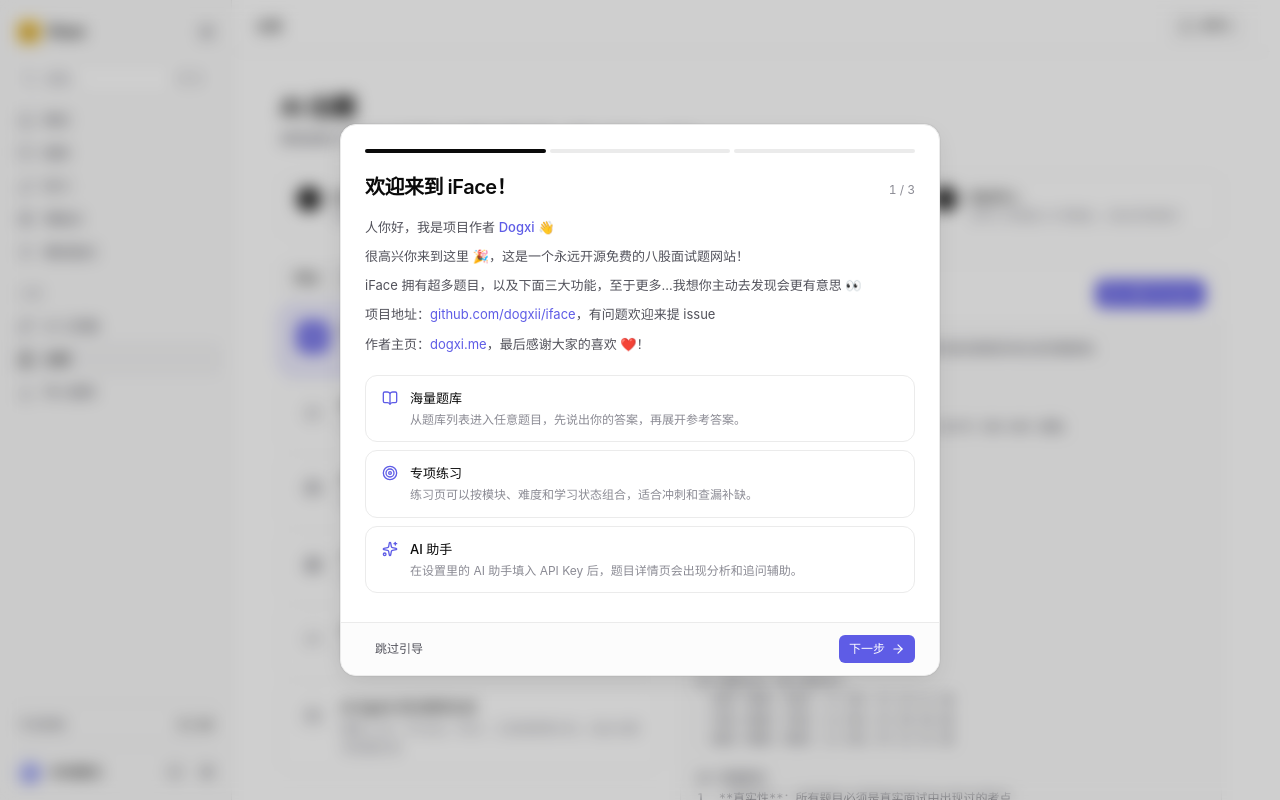
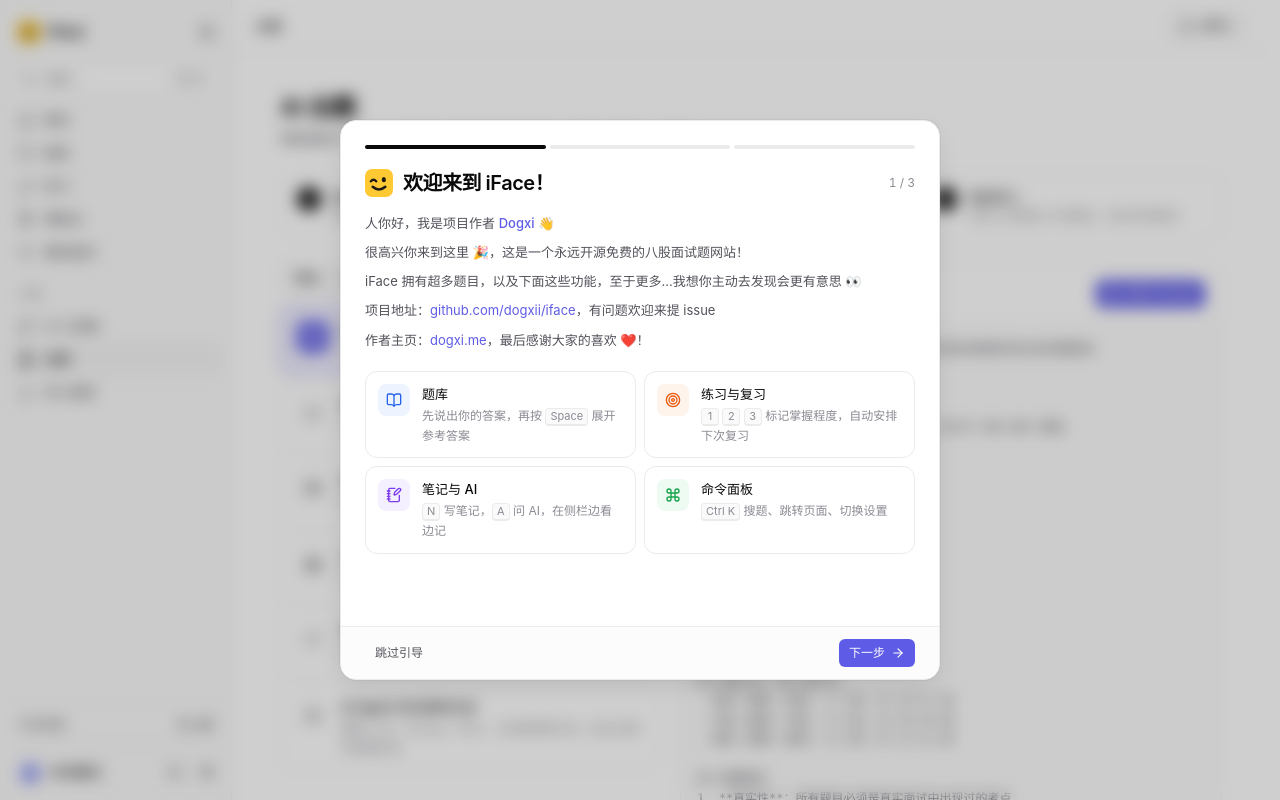
Before and after one commit to dogxii/iFace, a React (Vite) app: page /prompt in a window 1280 px wide. Shown: the top 800 px of the page. Built offline with nearby package versions, Linux system fonts and the light colour scheme; a web font is replaced by a local one.

Commit message:
feat: refresh the onboarding guide for v1.5

```diff
--- a/src/features/onboarding/OnboardingDialog.tsx
+++ b/src/features/onboarding/OnboardingDialog.tsx
@@ -3,22 +3,28 @@ import {
   ArrowRight,
   BookOpen,
   Check,
+  Command,
   Dumbbell,
+  type LucideIcon,
+  NotebookPen,
   Settings2,
-  Sparkles,
   Star,
   Target,
 } from 'lucide-react'
 import { Dialog as D } from 'radix-ui'
 import { type ReactNode, useEffect, useMemo, useState } from 'react'
 import { useLocation, useNavigate } from 'react-router-dom'
+import { ThemeSegmentedControl } from '@/app/themeOptions'
+import { BrandMark } from '@/components/BrandMark'
+import { HUE_CLASSES } from '@/components/ModuleMark'
+import { PALETTE_SHORTCUT } from '@/features/command-palette/shortcut'
 import { type CategoryMap, DEFAULT_CATEGORY_MAP, getCategoryMap } from '@/lib/db'
+import type { ModuleHue } from '@/lib/moduleHue'
 import { BUILTIN_CATEGORIES } from '@/lib/questionLoader'
+import { readBoolean, STORAGE_KEYS, writeBoolean } from '@/lib/storage'
 import { useStudyState } from '@/store/useStudyStore'
 import { useUIState } from '@/store/useUIStore'
-import { Button, cn, StepProgress, Switch } from '@/ui'
-
-const ONBOARDING_DONE_KEY = 'iface_onboarding_done_v1'
+import { Button, cn, Kbd, StepProgress, Switch } from '@/ui'
 
 const STEPS = [
   { id: 'welcome', title: '欢迎来到 iFace！' },
@@ -26,59 +32,68 @@ const STEPS = [
   { id: 'start', title: '准备好了' },
 ] as const
 
-const FEATURES = [
+const FEATURES: { icon: LucideIcon; hue: ModuleHue; title: string; body: ReactNode }[] = [
   {
     icon: BookOpen,
-    title: '海量题库',
-    body: '从题库列表进入任意题目，先说出你的答案，再展开参考答案。',
+    hue: 'blue',
+    title: '题库',
+    body: (
+      <>
+        先说出你的答案，再按 <Kbd>Space</Kbd> 展开参考答案
+      </>
+    ),
   },
   {
     icon: Target,
-    title: '专项练习',
-    body: '练习页可以按模块、难度和学习状态组合，适合冲刺和查漏补缺。',
+    hue: 'orange',
+    title: '练习与复习',
+    body: (
+      <>
+        <Kbd>1</Kbd> <Kbd>2</Kbd> <Kbd>3</Kbd> 标记掌握程度，自动安排下次复习
+      </>
+    ),
   },
   {
-    icon: Sparkles,
-    title: 'AI 助手',
-    body: '在设置里的 AI 助手填入 API Key 后，题目详情页会出现分析和追问辅助。',
+    icon: NotebookPen,
+    hue: 'violet',
+    title: '笔记与 AI',
+    body: (
+      <>
+        <Kbd>N</Kbd> 写笔记，<Kbd>A</Kbd> 问 AI，在侧栏边看边记
+      </>
+    ),
+  },
+  {
+    icon: Command,
+    hue: 'green',
+    title: '命令面板',
+    body: (
+      <>
+        <Kbd>{PALETTE_SHORTCUT}</Kbd> 搜题、跳转页面、切换设置
+      </>
+    ),
   },
 ]
 
-function readDone(): boolean {
-  try {
-    return localStorage.getItem(ONBOARDING_DONE_KEY) === '1'
-  } catch {
-    return true
-  }
-}
-
-function markDone() {
-  try {
-    localStorage.setItem(ONBOARDING_DONE_KEY, '1')
-  } catch {
-    // Private mode: the guide simply shows again next time.
-  }
-}
-
-/** First-visit guide: a short welcome, choosing visible question banks, and where to start. */
+/**
+ * Welcome guide: opens by itself on the first visit and again from Settings → About.
+ * Choosing visible question banks and where to start; closing in any way marks it done.
+ */
 export function OnboardingDialog() {
   const { pathname } = useLocation()
-  const [open, setOpen] = useState(false)
-  const [stepIndex, setStepIndex] = useState(0)
+  const open = useUIState((s) => s.onboardingOpen)
+  const setOpen = useUIState((s) => s.setOnboardingOpen)
 
   useEffect(() => {
-    if (pathname === '/api/auth' || readDone()) return
+    if (pathname === '/api/auth' || readBoolean(STORAGE_KEYS.onboardingDone, false)) return
     const frame = requestAnimationFrame(() => setOpen(true))
     return () => cancelAnimationFrame(frame)
-  }, [pathname])
+  }, [pathname, setOpen])
 
   const close = () => {
-    markDone()
+    writeBoolean(STORAGE_KEYS.onboardingDone, true)
     setOpen(false)
   }
-
-  const step = STEPS[stepIndex]
-  const last = stepIndex === STEPS.length - 1
 
   return (
     <D.Root open={open} onOpenChange={(next) => (next ? setOpen(true) : close())}>
@@ -91,8 +106,23 @@ export function OnboardingDialog() {
             event.preventDefault()
             ;(event.currentTarget as HTMLElement).focus()
           }}
-          className="fixed top-1/2 left-1/2 z-50 flex max-h-[min(640px,calc(100dvh-24px))] sm:h-[552px] w-[min(600px,calc(100vw-24px))] -translate-x-1/2 -translate-y-1/2 flex-col overflow-hidden rounded-2xl border border-line bg-elevated shadow-popover outline-none data-[state=open]:animate-scale-in"
+          className="fixed top-1/2 left-1/2 z-50 flex max-h-[min(640px,calc(100dvh-24px))] w-[min(600px,calc(100vw-24px))] -translate-x-1/2 -translate-y-1/2 flex-col overflow-hidden rounded-2xl border border-line bg-elevated shadow-popover outline-none data-[state=open]:animate-scale-in sm:h-[560px]"
         >
+          <OnboardingSteps onClose={close} />
+        </D.Content>
+      </D.Portal>
+    </D.Root>
+  )
+}
+
+/** Mounted with the dialog content, so reopening the guide starts from the first step. */
+function OnboardingSteps({ onClose }: { onClose: () => void }) {
+  const [stepIndex, setStepIndex] = useState(0)
+  const step = STEPS[stepIndex]
+  const last = stepIndex === STEPS.length - 1
+
+  return (
+    <>
       <div className="px-6 pt-6">
         <StepProgress
           label="引导进度"
@@ -100,11 +130,10 @@ export function OnboardingDialog() {
             i < stepIndex ? 'done' : i === stepIndex ? 'current' : 'todo',
           )}
         />
-            <div className="mt-5 flex items-baseline justify-between gap-3">
-              <D.Title className="text-xl font-semibold tracking-tight text-fg">
-                {step.title}
-              </D.Title>
-              <span className="text-xs text-fg-subtle tabular-nums">
+        <div className="mt-5 flex items-center gap-2.5">
+          <BrandMark className="size-7" />
+          <D.Title className="text-xl font-semibold tracking-tight text-fg">{step.title}</D.Title>
+          <span className="ml-auto text-xs text-fg-subtle tabular-nums">
             {stepIndex + 1} / {STEPS.length}
           </span>
         </div>
@@ -113,11 +142,11 @@ export function OnboardingDialog() {
       <div className="min-h-0 flex-1 overflow-y-auto overscroll-contain px-6 pt-4 pb-6">
         {step.id === 'welcome' ? <WelcomeStep /> : null}
         {step.id === 'banks' ? <BanksStep /> : null}
-            {step.id === 'start' ? <StartStep onLeave={close} /> : null}
+        {step.id === 'start' ? <StartStep onLeave={onClose} /> : null}
       </div>
 
       <div className="flex items-center gap-2 border-t border-line bg-subtle/60 px-6 py-3">
-            <Button variant="ghost" size="sm" onClick={close}>
+        <Button variant="ghost" size="sm" onClick={onClose}>
           跳过引导
         </Button>
         <div className="ml-auto flex gap-2">
@@ -128,7 +157,7 @@ export function OnboardingDialog() {
             </Button>
           ) : null}
           {last ? (
-                <Button variant="primary" size="sm" onClick={close}>
+            <Button variant="primary" size="sm" onClick={onClose}>
               <Check />
               完成引导
             </Button>
@@ -140,9 +169,7 @@ export function OnboardingDialog() {
           )}
         </div>
       </div>
-        </D.Content>
-      </D.Portal>
-    </D.Root>
+    </>
   )
 }
 
@@ -163,7 +190,7 @@ function WelcomeStep() {
           👋
         </p>
         <p>很高兴你来到这里 🎉，这是一个永远开源免费的八股面试题网站！</p>
-        <p>iFace 拥有超多题目，以及下面三大功能，至于更多...我想你主动去发现会更有意思 👀</p>
+        <p>iFace 拥有超多题目，以及下面这些功能，至于更多...我想你主动去发现会更有意思 👀</p>
         <p>
           项目地址：
           <a
@@ -189,10 +216,17 @@ function WelcomeStep() {
           ，最后感谢大家的喜欢 ❤️！
         </p>
       </div>
-      <ul className="flex flex-col gap-2">
+      <ul className="grid gap-2 sm:grid-cols-2">
         {FEATURES.map((feature) => (
-          <li key={feature.title} className="flex gap-3 rounded-xl border border-line px-4 py-3">
-            <feature.icon className="mt-0.5 size-4 shrink-0 text-accent" />
+          <li key={feature.title} className="flex gap-3 rounded-xl border border-line p-3">
+            <span
+              className={cn(
+                'grid size-8 shrink-0 place-items-center rounded-lg',
+                HUE_CLASSES[feature.hue].mark,
+              )}
+            >
+              <feature.icon className="size-4" />
+            </span>
             <div className="min-w-0">
               <p className="text-sm font-medium text-fg">{feature.title}</p>
               <p className="mt-0.5 text-xs leading-relaxed text-fg-subtle">{feature.body}</p>
@@ -311,7 +345,7 @@ function StartStep({ onLeave }: { onLeave: () => void }) {
     {
       icon: Settings2,
       title: '打开设置',
-      body: '调整每日目标、主题和 AI 助手',
+      body: '每日目标、答题方式和 AI 助手',
       run: () => {
         onLeave()
         openSettings('study')
@@ -333,7 +367,16 @@ function StartStep({ onLeave }: { onLeave: () => void }) {
         <p>如果你不知道从哪里开始，推荐先打开设置，看看有什么可以调整</p>
         <p>然后，享受刷题！</p>
         <p>人再见，祝你生活愉快，面试顺利 🎉</p>
-        <p className="text-fg-subtle">ps: 本引导窗口只在首次进入页面时显示。</p>
+        <p className="text-fg-subtle">
+          ps: 本引导只在首次进入时自动弹出，之后可以在「设置 → 关于」里重新查看。
+        </p>
+      </div>
+      <div className="flex items-center justify-between gap-4 rounded-xl border border-line px-4 py-3 max-sm:flex-col max-sm:items-start max-sm:gap-2">
+        <span className="min-w-0">
+          <span className="block text-sm font-medium text-fg">外观</span>
+          <span className="block text-xs text-fg-subtle">之后也可以在「设置 → 偏好」里修改</span>
+        </span>
+        <ThemeSegmentedControl />
       </div>
       <div className="grid gap-2 sm:grid-cols-2">
         {actions.map((action) => (
@@ -357,8 +400,13 @@ function StartStep({ onLeave }: { onLeave: () => void }) {
         rel="noreferrer"
         className="group flex items-center gap-3 rounded-xl border border-line px-4 py-3 transition-colors hover:border-line-strong hover:bg-subtle"
       >
-        <span className="flex size-9 shrink-0 items-center justify-center rounded-lg bg-fg text-canvas">
-          <Star className="size-4.5" />
+        <span
+          className={cn(
+            'grid size-9 shrink-0 place-items-center rounded-lg',
+            HUE_CLASSES.amber.mark,
+          )}
+        >
+          <Star className="size-4.5 fill-current" />
         </span>
         <span className="min-w-0 flex-1">
           <span className="block text-sm font-medium text-fg">本网站强烈推荐配合面经食用 🍜</span>
--- a/src/store/useUIStore.ts
+++ b/src/store/useUIStore.ts
@@ -13,6 +13,7 @@ export type ModuleStatusFilter = 'all' | StudyStatus
 interface UIState {
   settingsOpen: boolean
   settingsTab: SettingsTab
+  onboardingOpen: boolean
   mobileNavOpen: boolean
   paletteOpen: boolean
   /** Expanded sidebar width in px (kept while collapsed so expanding restores it). */
@@ -31,6 +32,7 @@ interface UIState {
   openSettings: (tab?: SettingsTab) => void
   closeSettings: () => void
   setSettingsTab: (tab: SettingsTab) => void
+  setOnboardingOpen: (open: boolean) => void
   setMobileNavOpen: (open: boolean) => void
   setPaletteOpen: (open: boolean) => void
   setSidebarWidth: (width: number) => void
@@ -50,6 +52,7 @@ interface UIState {
 export const useUIState = create<UIState>()((set) => ({
   settingsOpen: false,
   settingsTab: 'study',
+  onboardingOpen: false,
   mobileNavOpen: false,
   paletteOpen: false,
   sidebarWidth: readInt(STORAGE_KEYS.sidebarWidth, SIDEBAR.default, SIDEBAR.min, SIDEBAR.max),
@@ -78,6 +81,7 @@ export const useUIState = create<UIState>()((set) => ({
     })),
   closeSettings: () => set({ settingsOpen: false }),
   setSettingsTab: (settingsTab) => set({ settingsTab }),
+  setOnboardingOpen: (onboardingOpen) => set({ onboardingOpen, settingsOpen: false }),
   setMobileNavOpen: (mobileNavOpen) => set({ mobileNavOpen }),
   setPaletteOpen: (paletteOpen) => set({ paletteOpen, mobileNavOpen: false }),
   setSidebarWidth: (sidebarWidth) => set({ sidebarWidth }),
```
Lines whose indentation alone changed are shown as unchanged.
